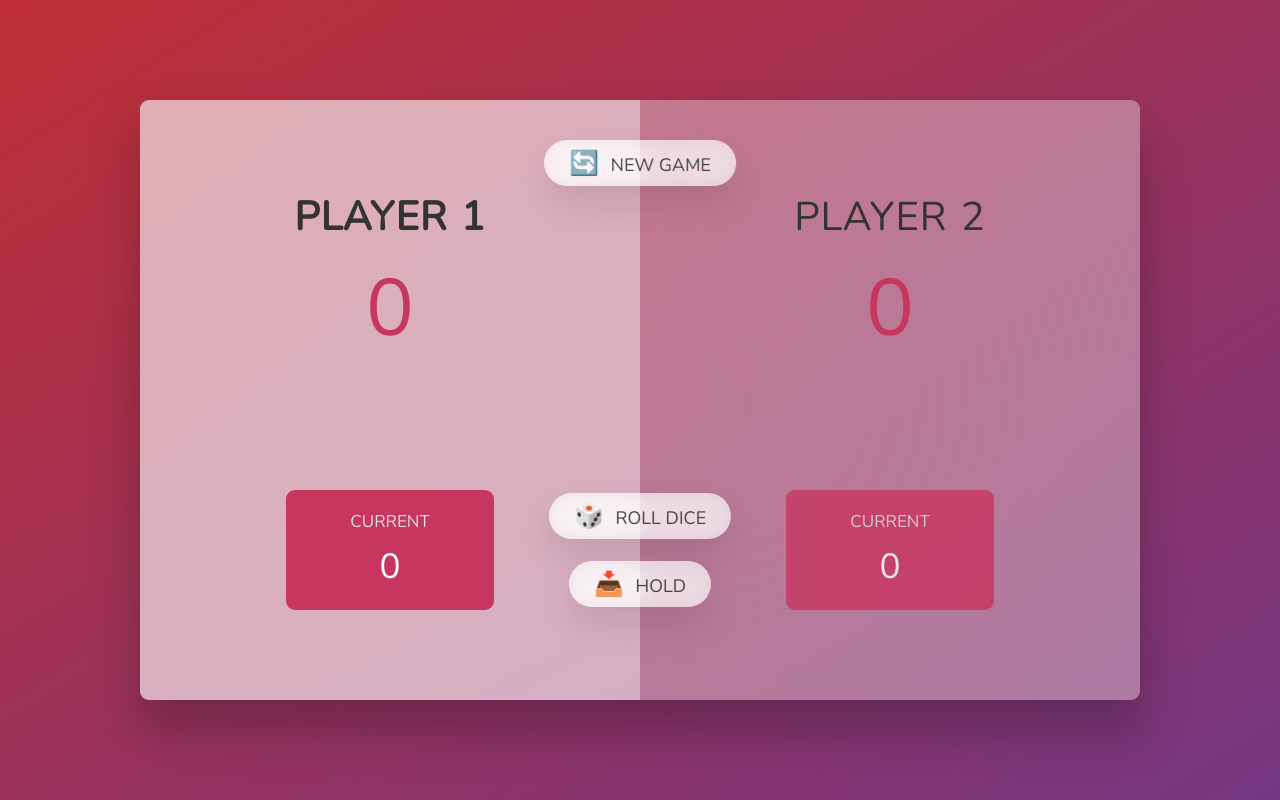
After one commit to Shamonti/portfolio, a PHP site: page /projects/pig-game/index.html in a window 1280 px wide. The commit adds this page. Run offline with PHP 8.4, Linux system fonts and the light colour scheme.

Commit message:
added pig-game

```diff
--- /dev/null
+++ b/projects/pig-game/index.html
@@ -0,0 +1,36 @@
+<!DOCTYPE html>
+<html lang="en">
+  <head>
+    <meta charset="UTF-8" />
+    <meta name="viewport" content="width=device-width, initial-scale=1.0" />
+    <meta http-equiv="X-UA-Compatible" content="ie=edge" />
+    <link rel="stylesheet" href="style.css" />
+    <title>Pig Game</title>
+  </head>
+  <body>
+    <main>
+      <section class="player player--0 player--active">
+        <h2 class="name" id="name--0">Player 1</h2>
+        <p class="score" id="score--0">43</p>
+        <div class="current">
+          <p class="current-label">Current</p>
+          <p class="current-score" id="current--0">0</p>
+        </div>
+      </section>
+      <section class="player player--1">
+        <h2 class="name" id="name--1">Player 2</h2>
+        <p class="score" id="score--1">24</p>
+        <div class="current">
+          <p class="current-label">Current</p>
+          <p class="current-score" id="current--1">0</p>
+        </div>
+      </section>
+
+      <img src="dice-5.png" alt="Playing dice" class="dice" />
+      <button class="btn btn--new">🔄 New game</button>
+      <button class="btn btn--roll">🎲 Roll dice</button>
+      <button class="btn btn--hold">📥 Hold</button>
+    </main>
+    <script src="script.js"></script>
+  </body>
+</html>
--- /dev/null
+++ b/projects/pig-game/script.js
@@ -0,0 +1,94 @@
+'use strict';
+
+//Selecting Elements
+const player0El = document.querySelector('.player--0');
+const player1El = document.querySelector('.player--1');
+const score0El = document.querySelector('#score--0');
+const score1El = document.getElementById('score--1');
+const current01El = document.getElementById('current--0');
+const current02El = document.getElementById('current--1');
+const diceEl = document.querySelector('.dice');
+const btnNew = document.querySelector('.btn--new');
+const btnRoll = document.querySelector('.btn--roll');
+const btnHold = document.querySelector('.btn--hold');
+
+let scores, activePlayer, currentScore, playing;
+
+//Initial Conditions
+const init = function () {
+  scores = [0, 0];
+  activePlayer = 0;
+  currentScore = 0;
+  playing = true;
+
+  score0El.textContent = 0;
+  score1El.textContent = 0;
+  current01El.textContent = 0;
+  current02El.textContent = 0;
+
+  diceEl.classList.add('hidden');
+  player0El.classList.remove('player--winner');
+  player1El.classList.remove('player--winner');
+  player0El.classList.add('player--active');
+  player1El.classList.remove('player--active');
+};
+init();
+
+const switchPlayer = function () {
+  document.getElementById(`current--${activePlayer}`).textContent = 0;
+  currentScore = 0;
+  activePlayer = activePlayer === 1 ? 0 : 1;
+  player0El.classList.toggle('player--active');
+  player1El.classList.toggle('player--active');
+};
+
+//Rolling dice
+btnRoll.addEventListener('click', function () {
+  if (playing) {
+    const dice = Math.trunc(Math.random() * 6) + 1;
+
+    //Display dice
+    diceEl.classList.remove('hidden');
+    diceEl.src = `dice-${dice}.png`;
+
+    //Checked for rolled 1
+    if (dice !== 1) {
+      //Changing current score
+      currentScore += dice;
+      document.getElementById(`current--${activePlayer}`).textContent =
+        currentScore;
+    } else {
+      //Switch the player
+      switchPlayer();
+    }
+  }
+});
+
+//Holding the dice
+btnHold.addEventListener('click', function () {
+  if (playing) {
+    //1. Add current score to total score
+    scores[activePlayer] += currentScore;
+    document.getElementById(`score--${activePlayer}`).textContent =
+      scores[activePlayer];
+
+    //2. If score >= 100
+    // Finish the game
+    if (scores[activePlayer] >= 20) {
+      playing = false;
+      document
+        .querySelector(`.player--${activePlayer}`)
+        .classList.remove('player--active');
+      document
+        .querySelector(`.player--${activePlayer}`)
+        .classList.add('player--winner');
+      diceEl.classList.add('hidden');
+    } else {
+      // Switch the player
+      switchPlayer();
+    }
+  }
+});
+
+//Resetting the game
+btnNew.addEventListener('click', init);
--- /dev/null
+++ b/projects/pig-game/style.css
@@ -0,0 +1,171 @@
+@import url('https://fonts.googleapis.com/css2?family=Nunito&display=swap');
+
+* {
+  margin: 0;
+  padding: 0;
+  box-sizing: inherit;
+}
+
+html {
+  font-size: 62.5%;
+  box-sizing: border-box;
+}
+
+body {
+  font-family: 'Nunito', sans-serif;
+  font-weight: 400;
+  height: 100vh;
+  color: #333;
+  background-image: linear-gradient(to top left, #753682 0%, #bf2e34 100%);
+  display: flex;
+  align-items: center;
+  justify-content: center;
+}
+
+/* LAYOUT */
+main {
+  position: relative;
+  width: 100rem;
+  height: 60rem;
+  background-color: rgba(255, 255, 255, 0.35);
+  backdrop-filter: blur(200px);
+  filter: blur();
+  box-shadow: 0 3rem 5rem rgba(0, 0, 0, 0.25);
+  border-radius: 9px;
+  overflow: hidden;
+  display: flex;
+}
+
+.player {
+  flex: 50%;
+  padding: 9rem;
+  display: flex;
+  flex-direction: column;
+  align-items: center;
+  transition: all 0.75s;
+}
+
+/* ELEMENTS */
+.name {
+  position: relative;
+  font-size: 4rem;
+  text-transform: uppercase;
+  letter-spacing: 1px;
+  word-spacing: 2px;
+  font-weight: 300;
+  margin-bottom: 1rem;
+}
+
+.score {
+  font-size: 8rem;
+  font-weight: 300;
+  color: #c7365f;
+  margin-bottom: auto;
+}
+
+.player--active {
+  background-color: rgba(255, 255, 255, 0.4);
+}
+.player--active .name {
+  font-weight: 700;
+}
+.player--active .score {
+  font-weight: 400;
+}
+
+.player--active .current {
+  opacity: 1;
+}
+
+.current {
+  background-color: #c7365f;
+  opacity: 0.8;
+  border-radius: 9px;
+  color: #fff;
+  width: 65%;
+  padding: 2rem;
+  text-align: center;
+  transition: all 0.75s;
+}
+
+.current-label {
+  text-transform: uppercase;
+  margin-bottom: 1rem;
+  font-size: 1.7rem;
+  color: #ddd;
+}
+
+.current-score {
+  font-size: 3.5rem;
+}
+
+/* ABSOLUTE POSITIONED ELEMENTS */
+.btn {
+  position: absolute;
+  left: 50%;
+  transform: translateX(-50%);
+  color: #444;
+  background: none;
+  border: none;
+  font-family: inherit;
+  font-size: 1.8rem;
+  text-transform: uppercase;
+  cursor: pointer;
+  font-weight: 400;
+  transition: all 0.2s;
+
+  background-color: white;
+  background-color: rgba(255, 255, 255, 0.6);
+  backdrop-filter: blur(10px);
+
+  padding: 0.7rem 2.5rem;
+  border-radius: 50rem;
+  box-shadow: 0 1.75rem 3.5rem rgba(0, 0, 0, 0.1);
+}
+
+.btn::first-letter {
+  font-size: 2.4rem;
+  display: inline-block;
+  margin-right: 0.7rem;
+}
+
+.btn--new {
+  top: 4rem;
+}
+.btn--roll {
+  top: 39.3rem;
+}
+.btn--hold {
+  top: 46.1rem;
+}
+
+.btn:active {
+  transform: translate(-50%, 3px);
+  box-shadow: 0 1rem 2rem rgba(0, 0, 0, 0.15);
+}
+
+.btn:focus {
+  outline: none;
+}
+
+.dice {
+  position: absolute;
+  left: 50%;
+  top: 16.5rem;
+  transform: translateX(-50%);
+  height: 10rem;
+  box-shadow: 0 2rem 5rem rgba(0, 0, 0, 0.2);
+}
+
+.player--winner {
+  background-color: #2f2f2f;
+}
+
+.player--winner .name {
+  font-weight: 700;
+  color: #c7365f;
+}
+
+.hidden {
+  display: none;
+}
```
Also changed, not shown: css/style.css (+38 -30 lines), index.html (+59 -31 lines), images/game.png (deleted), images/guess-my-number-game.png (added), images/guess-my-number-game_large.png (added), images/pig-game.png (added), images/pig-game_large.png (added), projects/pig-game/dice-1.png (added), projects/pig-game/dice-2.png (added), projects/pig-game/dice-3.png (added), projects/pig-game/dice-4.png (added), projects/pig-game/dice-5.png (added), projects/pig-game/dice-6.png (added), projects/pig-game/pig-game-flowchart.png (added), 3 other files.
